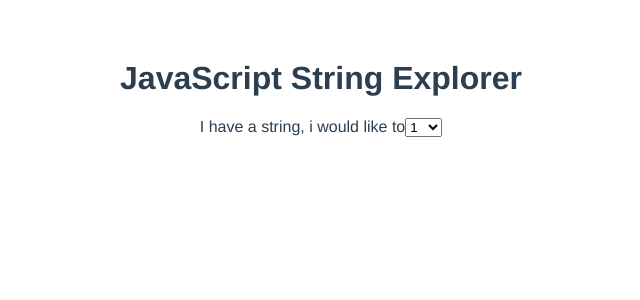
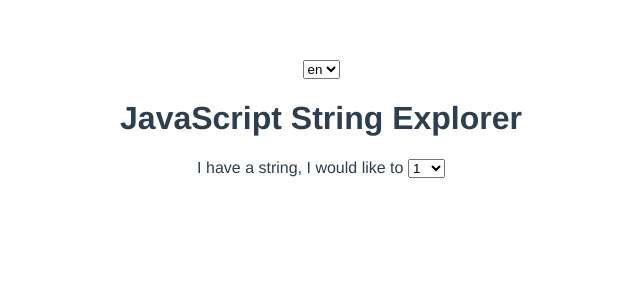
Before and after one commit to kevenndc/string-explorer, a Vue app: page / in a window 1280 px wide. Shown: the top 300 px of the page, without its empty margins (319-959 px from the left). Built offline with nearby package versions, Linux system fonts and the light colour scheme.

Commit message:
implemented simple locale switcher

```diff
--- a/src/App.vue
+++ b/src/App.vue
@@ -1,17 +1,22 @@
 <template>
+<div>
+  <locale-switcher />
   <main>
     <h1>JavaScript String Explorer</h1>
     <method-type :number="10"></method-type>
   </main>
+</div>
 </template>
 
 <script>
 import MethodType from './components/MethodType.vue';
+import LocaleSwitcher from './components/LocaleSwitcher.vue';
 
 export default {
   name: "App",
   components: {
     MethodType,
+    LocaleSwitcher,
   },
 };
 </script>
--- /dev/null
+++ b/src/components/LocaleSwitcher.vue
@@ -0,0 +1,7 @@
+<template>
+  <div class="locale-switcher">
+    <select v-model="$i18n.locale">
+      <option v-for="locale in $i18n.availableLocales" :key="`locale-${locale}`" :value="locale">{{locale}}</option>
+    </select>
+  </div>
+</template>
--- a/src/components/MethodType.vue
+++ b/src/components/MethodType.vue
@@ -1,13 +1,16 @@
 <template>
-<div>
-  <label for="method-type">I have a string, i would like to</label>
-    <select name="method-type" id="method-type">
-      <option v-for="n in number" :key="n" value="{{n}}">{{n}}</option>
-    </select>
+  <div>
+    <label for="method-type">{{$t('labels.firstSelectLabel')}}
+      <select name="method-type" id="method-type">
+        <option v-for="n in number" :key="n" value="{{n}}">{{n}}</option>
+      </select>
+    </label>
   </div>
 </template>
 <script>
 export default {
+  setup() {
+  },
   props: {
     number: Number
   }
--- a/src/locales/en/en.json
+++ b/src/locales/en/en.json
@@ -1,5 +1,6 @@
 {
   "labels": {
+    "firstSelectLabel": "I have a string, I would like to",
     "methodCategories": {
       "findChar": {
         "optionLabel": "find something in a specific index",
--- a/src/locales/pt/pt.json
+++ b/src/locales/pt/pt.json
@@ -1,5 +1,6 @@
 {
   "labels": {
+    "firstSelectLabel": "Eu tenho uma string, eu gostaria de",
     "methodCategories": {
       "findChar": {
         "optionLabel": "encontrar algo em um índice específico",
--- a/src/main.js
+++ b/src/main.js
@@ -1,33 +1,47 @@
 import { createApp } from "vue";
+import { createI18n } from 'vue-i18n';
 import App from "./App.vue";
 import store from "./store";
-import { createI18n } from 'vue-i18n';
 
 // locales
 import en from './locales/en/en.json';
 import pt from './locales/pt/pt.json';
 
-function getStartLang() {
-  const userLang =  navigator.language;
-  const acceptedLangs = [...locales.keys()];
 
-  return acceptedLangs.includes(userLang) ? userLang : 'en';
-}
+// Sets all translations into a Map wich will be used to
+const locales = new Map()
+                .set('en', en)
+                .set('pt', pt)
 
-const locales = new Map()
-                .set('en-US', en)
-                .set('pt-BR', pt);
+const messages = Object.fromEntries(locales);
 
-const messages = Object.create(locales.values);
-
-console.log(messages);
+console.log(getStartLocale());
 
 const i18n = createI18n({
-  locale: getStartLang(),
+  locale: getStartLocale(),
   messages
 });
 
 createApp(App)
   .use(store)
   .use(i18n)
-  .mount("#app")
+  .mount("#app");
+
+
+/**
+ * This function is used to detect the user's default browser language. If the user language doesn't have any translation, the default language will be English.
+ *
+ * @returns {string} locale
+ */
+function getStartLocale() {
+  const userLang =  navigator.userLanguage
+                    || (navigator.languages && navigator.languages.length && navigator.languages[0])
+                    || navigator.language
+                    || navigator.browserLanguage
+                    || navigator.systemLanguage;
+
+  const userLocale = userLang.substring(0, 2);
+  const acceptedLangs = [...locales.keys()];
+
+  return acceptedLangs.includes(userLocale) ? userLocale : 'en';
+}
```
